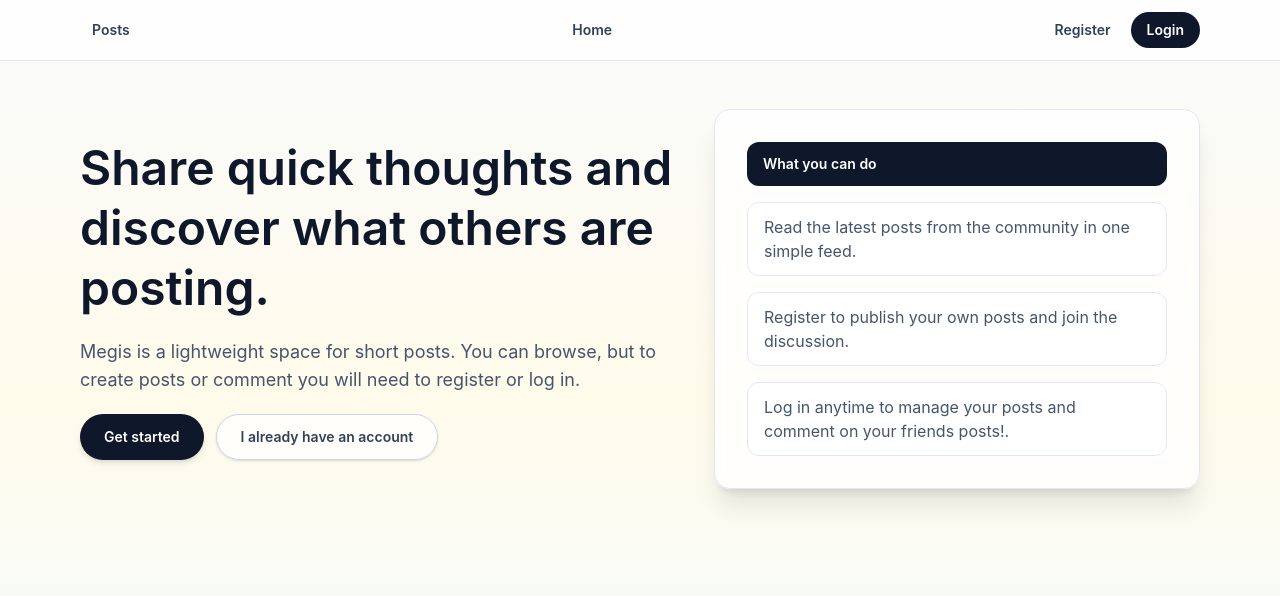
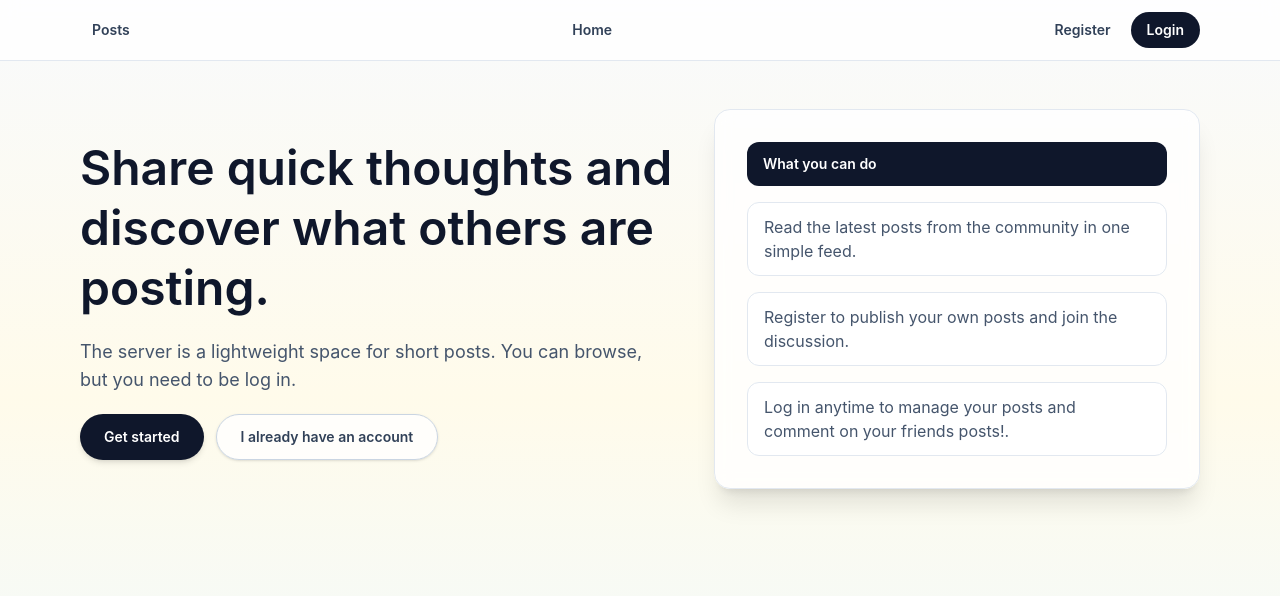
Before and after one commit to Evtimova13/final-project, a React (Vite) app in the folder final-project/: page / in a window 1280 px wide. Shown: the top 596 px of the page. Built offline with nearby package versions, Linux system fonts and the light colour scheme.

Commit message:
rеmove unnecessary text

```diff
--- a/final-project/src/App.jsx
+++ b/final-project/src/App.jsx
@@ -13,8 +13,7 @@ function App() {
               Share quick thoughts and discover what others are posting.
             </h1>
             <p className="text-lg text-slate-600">
-              Megis is a lightweight space for short posts. You can browse, but
-              to create posts or comment you will need to register or log in.
+              The server is a lightweight space for short posts. You can browse, but you need to be log in.
             </p>
             <div className="flex flex-wrap gap-3">
               <button
```
